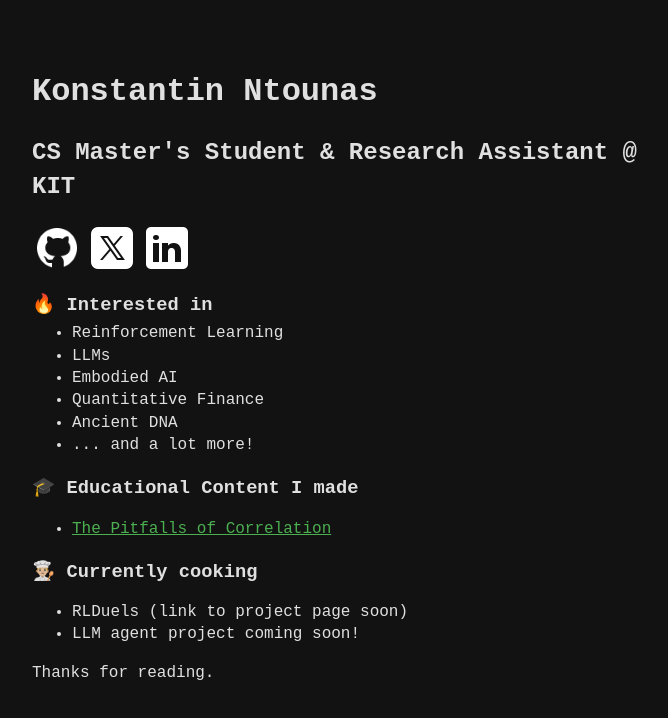
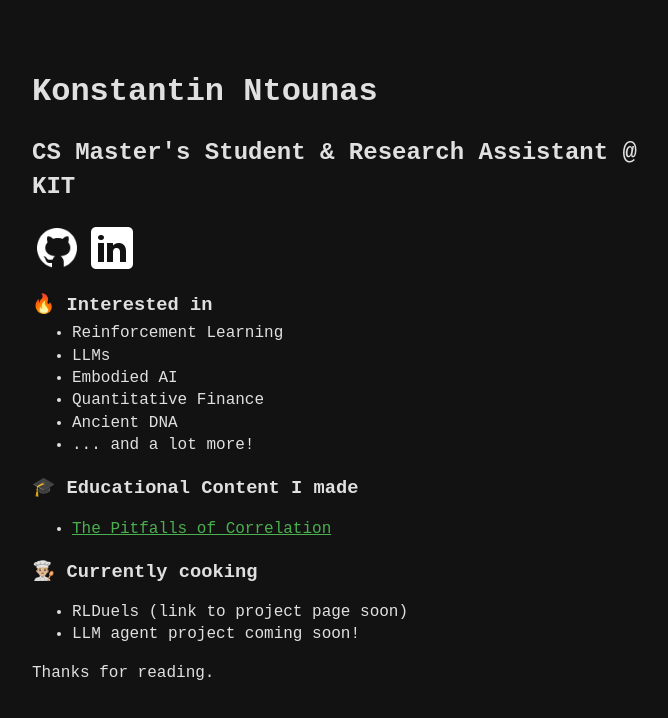
Before and after one commit to theonetruekn/theonetruekn.github.io, a plain HTML site: page index.html in a window 1280 px wide. Shown: the whole page, without its empty margins (283-951 px from the left). Drawn offline with Linux system fonts and the light colour scheme.

Commit message:
small change

```diff
--- a/index.html
+++ b/index.html
@@ -3,7 +3,7 @@
 <head>
 <meta charset="UTF-8">
 <meta name="viewport" content="width=device-width, initial-scale=1.0">
-<title>TheOneTrueKN</title>
+<title>KN</title>
 <style>
     body {
         font-family: 'Courier New', monospace; /* Typewriter-style font */
@@ -59,7 +59,6 @@
         <h2> CS Master's Student & Research Assistant @ KIT</h2>
         <h3 class="username-container">
             <a href=https://github.com/theonetruekn><img src="github.png" alt "GitHub" class="icon"></a>
-            <a href=https://twitter.com/theonetruekn><img src="x.png" alt="X" class="icon"></a>
             <a href=https://www.linkedin.com/in/konstantin-nt><img src="linkedin.png" alt="LinkedIn" class="icon"></a>
         </h3>
         <div class="container">
```
Also changed, not shown: x.png (deleted).
